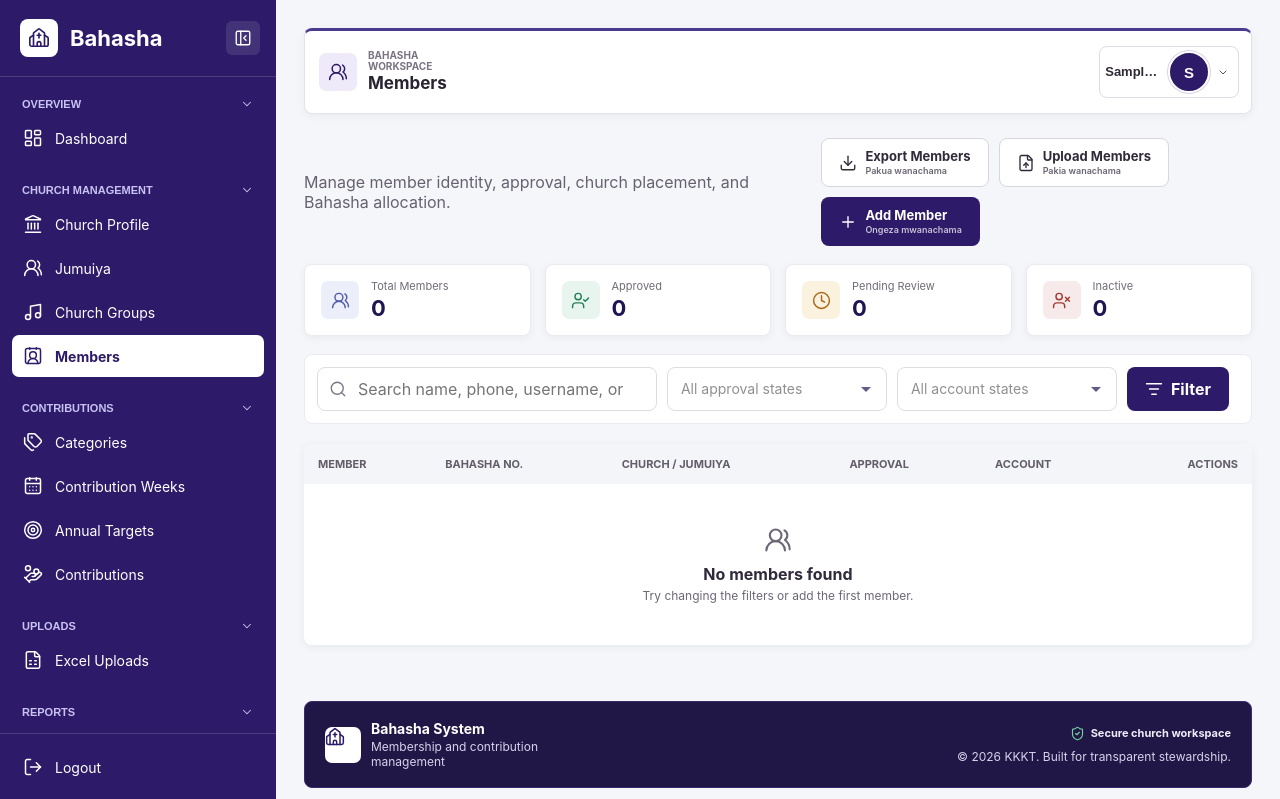
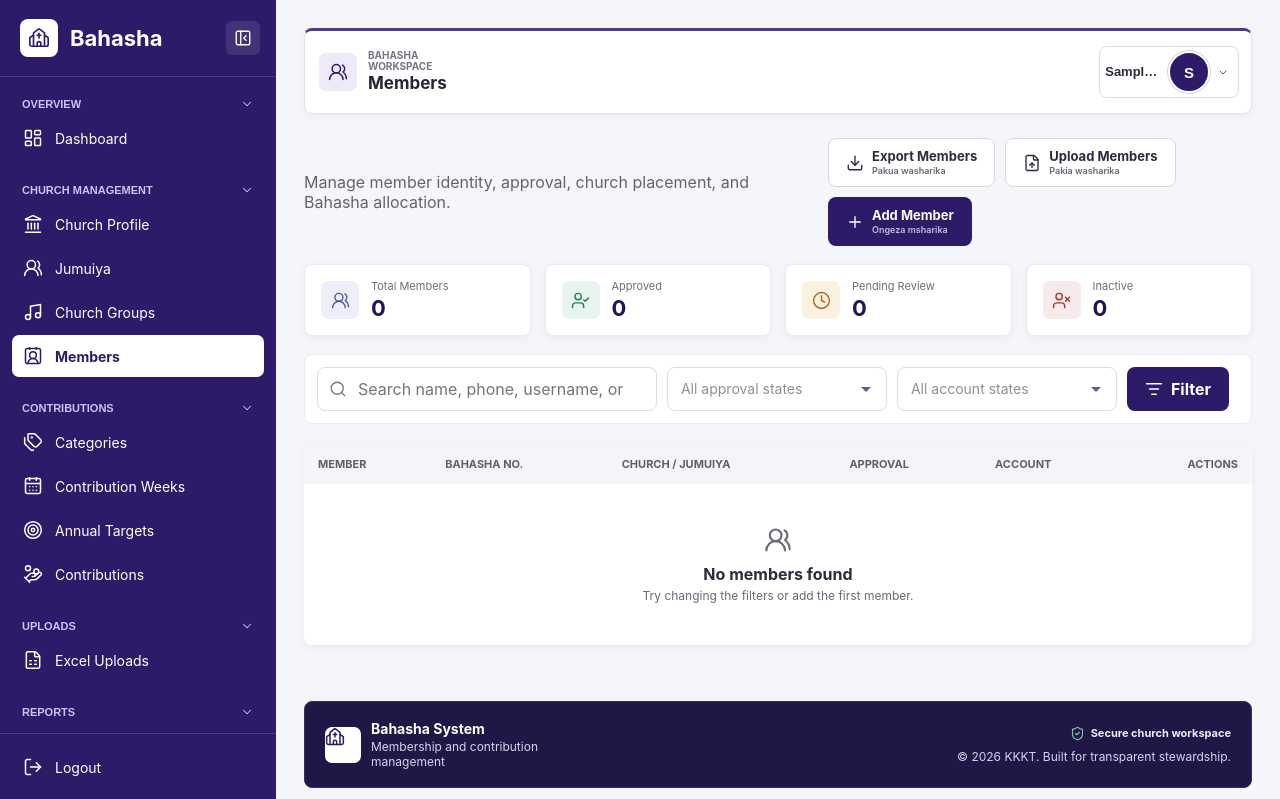
Before and after one commit to Oswaldgerald/bahasha-web, a Django app: page /web/members/ in a window 1280 px wide. Shown: the top 799 px of the page. Run offline with Django 5.2, Linux system fonts and the light colour scheme; the visitor is signed in with stand-in values (Sample User, id 1); parts of the project's set-up code (start-up, migrations or seed data) failed here and were passed over.

Commit message:
Use washarika in member captions

```diff
--- a/members/forms.py
+++ b/members/forms.py
@@ -21,7 +21,7 @@ class MemberCsvUploadForm(forms.Form):
         widget=forms.FileInput(attrs={"accept": ".csv,text/csv"}),
         help_text=(
             "UTF-8 CSV, up to 2 MB and 5,000 member rows. "
-            "Faili la CSV lenye hadi wanachama 5,000."
+            "Faili la CSV lenye hadi washarika 5,000."
         ),
     )
 
--- a/templates/members/csv_import.html
+++ b/templates/members/csv_import.html
@@ -18,7 +18,7 @@
 <section class="card member-import-panel">
     <div class="member-section-heading">
         <span class="member-form-section-icon"><i data-lucide="file-up" aria-hidden="true"></i></span>
-        <div><h2>Upload Members</h2><p>Pakia wanachama using a completed UTF-8 CSV file.</p></div>
+        <div><h2>Upload Members</h2><p>Pakia washarika using a completed UTF-8 CSV file.</p></div>
     </div>
     <form method="post" enctype="multipart/form-data">
         {% csrf_token %}
@@ -26,7 +26,7 @@
         <div class="member-import-file">
             <label for="{{ form.file.id_for_label }}">
                 {{ form.file.label }}
-                <small class="member-field-caption">Faili la wanachama</small>
+                <small class="member-field-caption">Faili la washarika</small>
             </label>
             {{ form.file }}
             {{ form.file.errors }}
--- a/templates/members/member_list.html
+++ b/templates/members/member_list.html
@@ -18,21 +18,21 @@
             <i data-lucide="download" aria-hidden="true"></i>
             <span class="member-button-copy">
                 <strong>Export Members</strong>
-                <small>Pakua wanachama</small>
+                <small>Pakua washarika</small>
             </span>
         </a>
         <a href="{% url 'web_member_csv_import' %}" class="btn-secondary">
             <i data-lucide="file-up" aria-hidden="true"></i>
             <span class="member-button-copy">
                 <strong>Upload Members</strong>
-                <small>Pakia wanachama</small>
+                <small>Pakia washarika</small>
             </span>
         </a>
         <a href="{% url 'web_member_create' %}" class="btn-primary">
             <i data-lucide="plus" aria-hidden="true"></i>
             <span class="member-button-copy">
                 <strong>Add Member</strong>
-                <small>Ongeza mwanachama</small>
+                <small>Ongeza msharika</small>
             </span>
         </a>
     </div>
```
